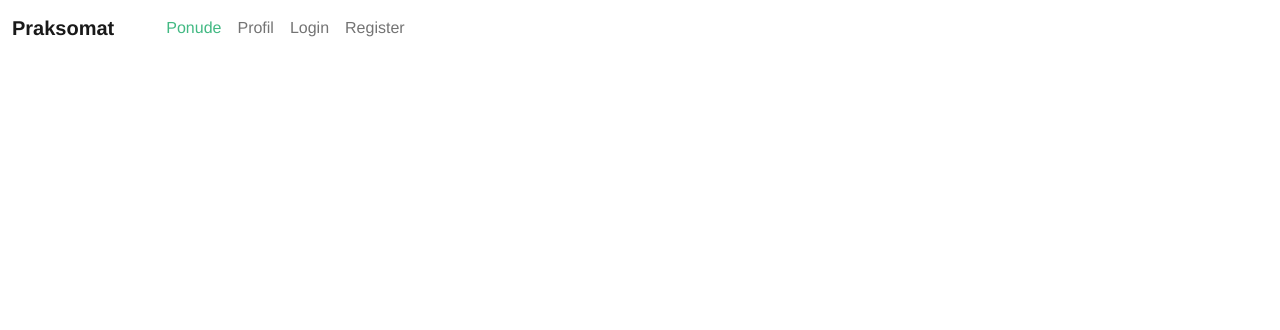
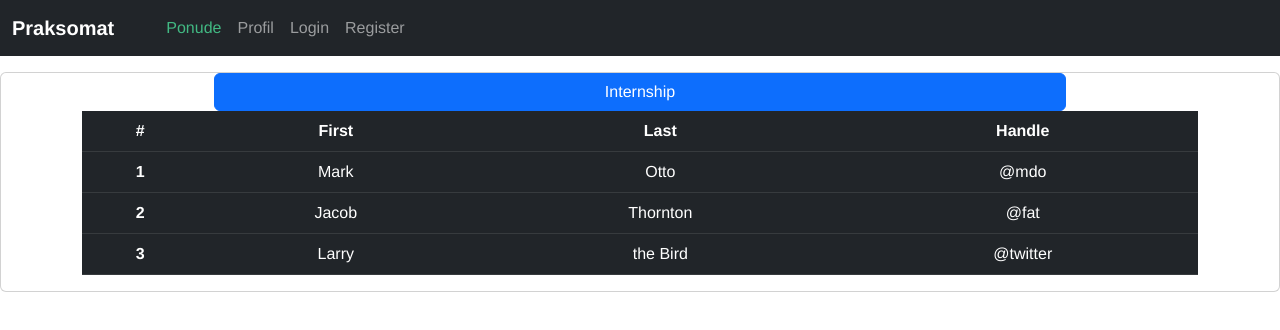
Before and after one commit to erikturkovic/dwa-projekt-frontend, a Vue app: page / in a window 1280 px wide. Shown: the top 330 px of the page. Built offline with nearby package versions, Linux system fonts and the light colour scheme.

Commit message:
testiranje komponente ponude

```diff
--- a/package.json
+++ b/package.json
@@ -7,8 +7,12 @@
     "build": "vue-cli-service build"
   },
   "dependencies": {
+    "@popperjs/core": "^2.11.6",
     "axios": "^0.27.2",
+    "bcrypt": "^5.0.1",
+    "bootstrap": "^5.2.1",
     "core-js": "^3.8.3",
+    "mongose": "^0.0.2-security",
     "vue": "^2.6.14",
     "vue-router": "^3.5.1"
   },
--- a/src/App.vue
+++ b/src/App.vue
@@ -1,7 +1,7 @@
 
 <template>
   <div id="app">
-    <nav id="nav" class="navbar navbar-expand-lg navbar-light">
+    <nav id="nav" class="navbar navbar-expand-lg navbar-dark bg-dark">
       <a class="navbar-brand" href="#">
         <div class="container-fluid">
           <a class="navbar-brand" href="#">Praksomat</a>
--- a/src/views/Ponude.vue
+++ b/src/views/Ponude.vue
@@ -1,16 +1,56 @@
 <template>
   <div class="home">
+    <div class="card-body p-2"></div>
+    <div class="card text-center">
+      <div class="d-grid col-8 mx-auto">
+        <button class="btn btn-primary" type="button">Internship</button>
+      </div>
+      <div class="container text-center">
+<table class="table caption-top">
+  <thead class='table-dark'>
+    <tr>
+      <th scope="col">#</th>
+      <th scope="col">First</th>
+      <th scope="col">Last</th>
+      <th scope="col">Handle</th>
+    </tr>
+  </thead >
+  <tbody class='table-dark'>
+    <tr>
+      <th scope="row">1</th>
+      <td>Mark</td>
+      <td>Otto</td>
+      <td>@mdo</td>
+    </tr>
+    <tr>
+      <th scope="row">2</th>
+      <td>Jacob</td>
+      <td>Thornton</td>
+      <td>@fat</td>
+    </tr>
+    <tr>
+      <th scope="row">3</th>
+      <td>Larry</td>
+      <td>the Bird</td>
+      <td>@twitter</td>
+    </tr>
+  </tbody>
+</table>
+        </div>
+      </div>
+      <div class="card-body p-2"></div>
+    </div>
   </div>
 </template>
 
 <script>
 // @ is an alias to /src
-import HelloWorld from '@/components/HelloWorld.vue'
+import HelloWorld from "@/components/HelloWorld.vue";
 
 export default {
-  name: 'HomeView',
+  name: "HomeView",
   components: {
-    HelloWorld
-  }
-}
+    HelloWorld,
+  },
+};
 </script>
--- a/src/views/Register.vue
+++ b/src/views/Register.vue
@@ -2,10 +2,12 @@
   <div class="about">
     <h1>Login</h1>
     <form class="container-fluid justify-content-start">
-      <div>Selected: {{ selected }}</div>
+      <div>Ja sam: {{ selected }}</div>
 
       <select v-model="vrsta">
-        <option disabled value="">Odaberite "Student" ili "Poslodavac"</option>
+        <option disabled value="Student">
+          Odaberite "Student" ili "Poslodavac"
+        </option>
         <option>Student</option>
         <option>Poslodavac</option>
       </select>
@@ -22,7 +24,7 @@
                 class="form-control"
                 id="InputEmail1"
                 aria-describedby="emailHelp"
-                placeholder="Enter email"
+                placeholder="Upiši email"
                 v-model="email"
               />
             </div>
@@ -69,6 +71,7 @@
 
 <script>
 import axios from "axios";
+import Vue from "vue";
 
 export default {
   name: "Register",
@@ -92,7 +95,7 @@ export default {
           vrsta: this.vrsta,
         };
         console.log(student);
-        axios.post('http://localhost:3000/studenti', student)
+        axios.post("http://localhost:3000/studenti", student);
       } else {
         let poslodavac = {
           email: this.email,
@@ -102,7 +105,7 @@ export default {
           vrsta: this.vrsta,
         };
         console.log(poslodavac);
-        axios.post('http://localhost:3000/poslodavci', poslodavac)
+        axios.post("http://localhost:3000/poslodavci", poslodavac);
       }
     },
   },
```
Also changed, not shown: src/components/Ponuda.vue (+8 -2 lines), src/components/LoginForma.vue (added), src/components/RegisterForma.vue (added), 1 other file (tests, documents, lock files or other folders).
